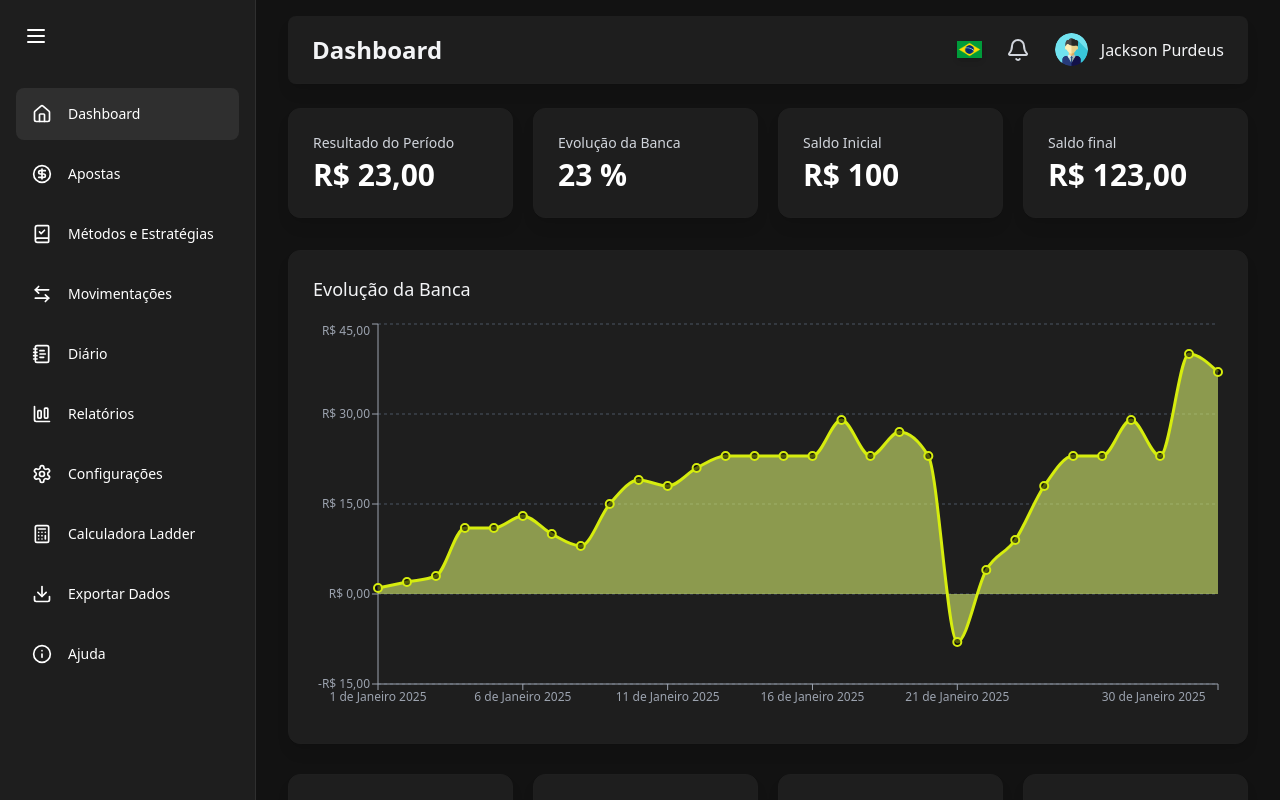
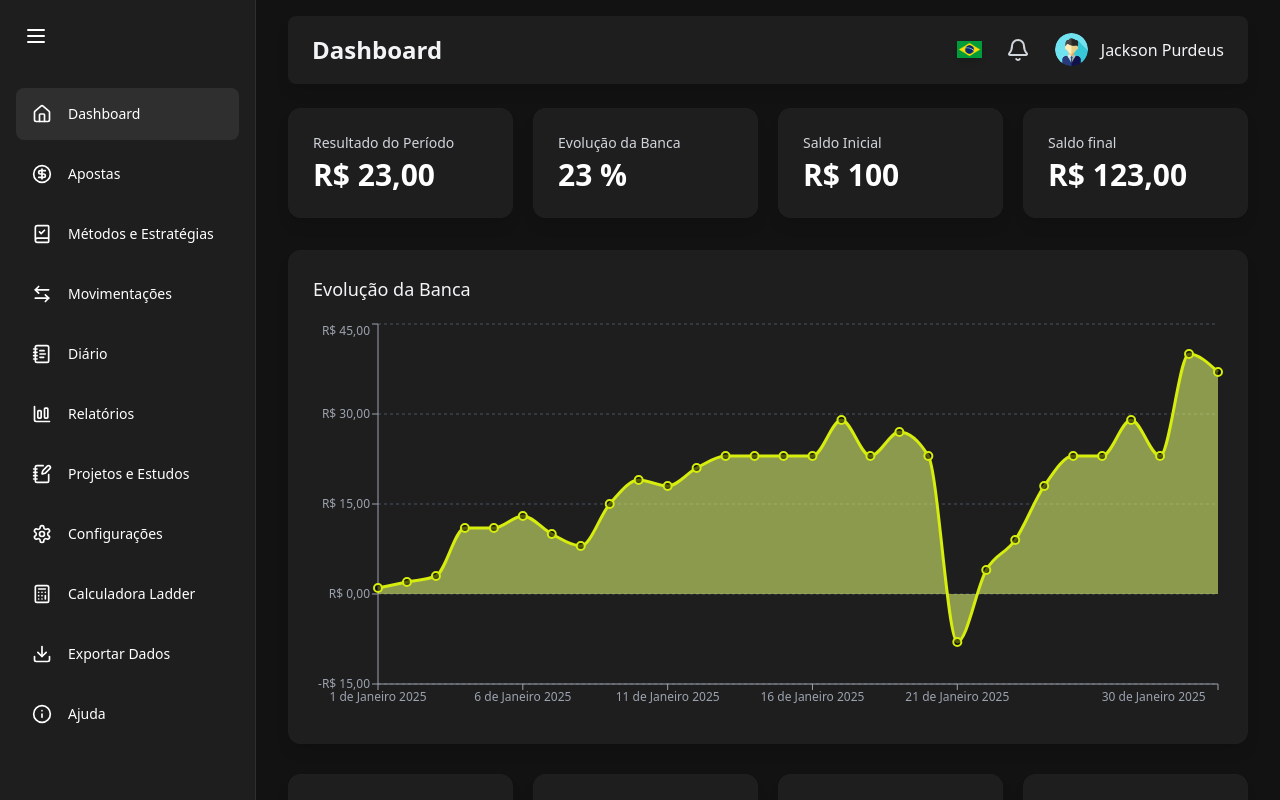
Before and after one commit to JacksonLRD/betting-tool-web, a Next.js app: page / in a window 1280 px wide. Built offline with nearby package versions, Linux system fonts and the light colour scheme.

Commit message:
feat: adds new step on sidebar

```diff
--- a/components/Sidebar.tsx
+++ b/components/Sidebar.tsx
@@ -11,6 +11,7 @@ import {
   House,
   Info,
   Menu,
+  NotebookPen,
   NotebookText,
   Settings
 } from 'lucide-react'
@@ -27,7 +28,8 @@ const ICONS = {
   NotebookText,
   Download,
   BookCheck,
-  ChartColumnBig
+  ChartColumnBig,
+  NotebookPen
 }
 
 type Item = {
@@ -47,6 +49,7 @@ const sidebarItems: Item[] = [
   { name: 'Movimentações', icon: 'ArrowLeftRight', href: '/movimentacoes' },
   { name: 'Diário', icon: 'NotebookText', href: '/diario' },
   { name: 'Relatórios', icon: 'ChartColumnBig', href: '/relatorios' },
+  { name: 'Projetos e Estudos', icon: 'NotebookPen', href: '/projetos' },
   { name: 'Configurações', icon: 'Settings', href: 'configuracoes' },
   { name: 'Calculadora Ladder', icon: 'Calculator', href: 'calculadora' },
   { name: 'Exportar Dados', icon: 'Download', href: 'exportar-dados' },
@@ -71,8 +74,6 @@ const Sidebar = () => {
         </button>
         <nav className="mt-8 flex-grow">
           {sidebarItems.map((item: Item) => {
-            // eslint-disable-next-line @typescript-eslint/ban-ts-comment
-            // @ts-expect-error
             const IconComponent = ICONS[item.icon]
 
             return (
```
